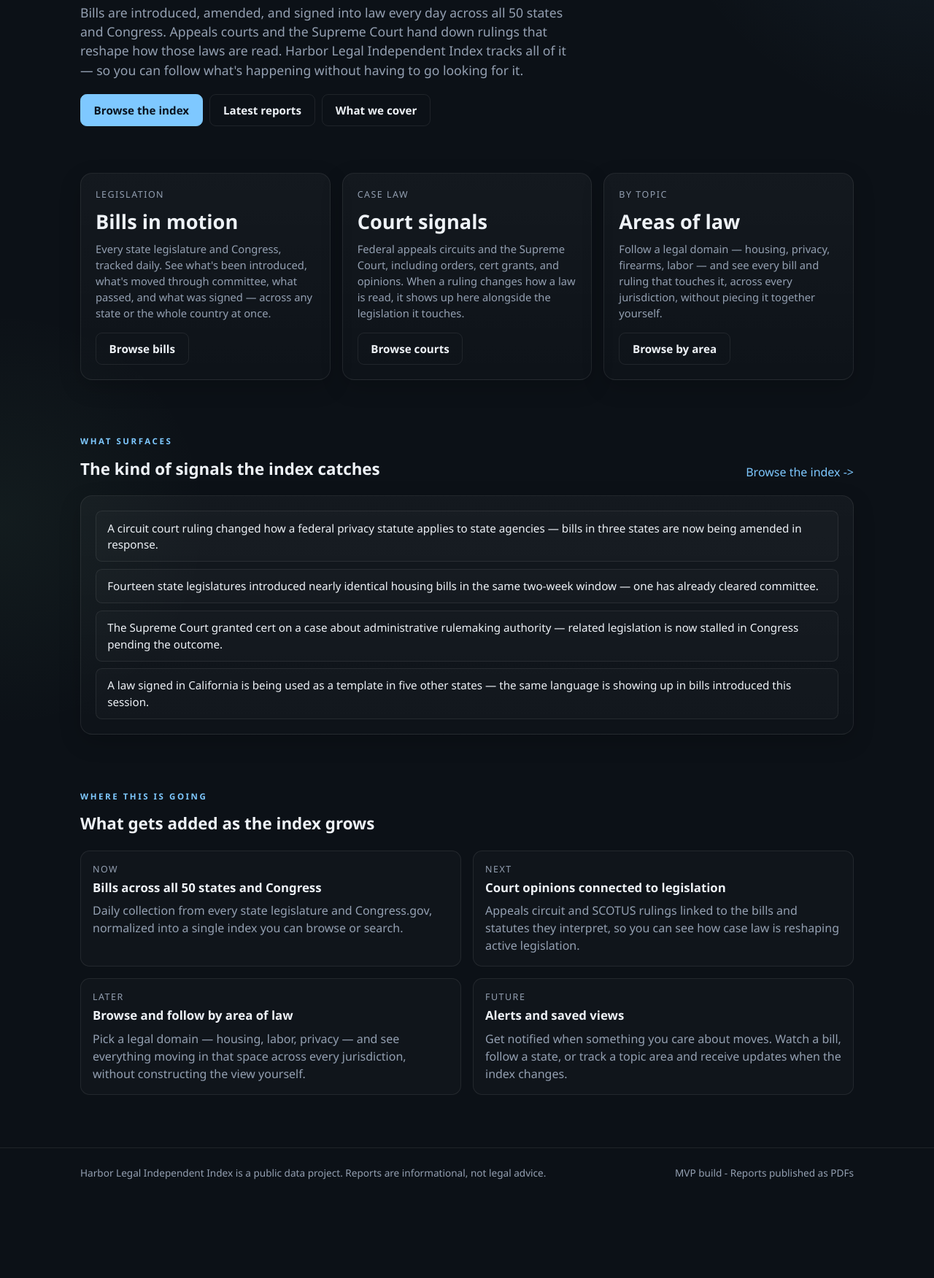
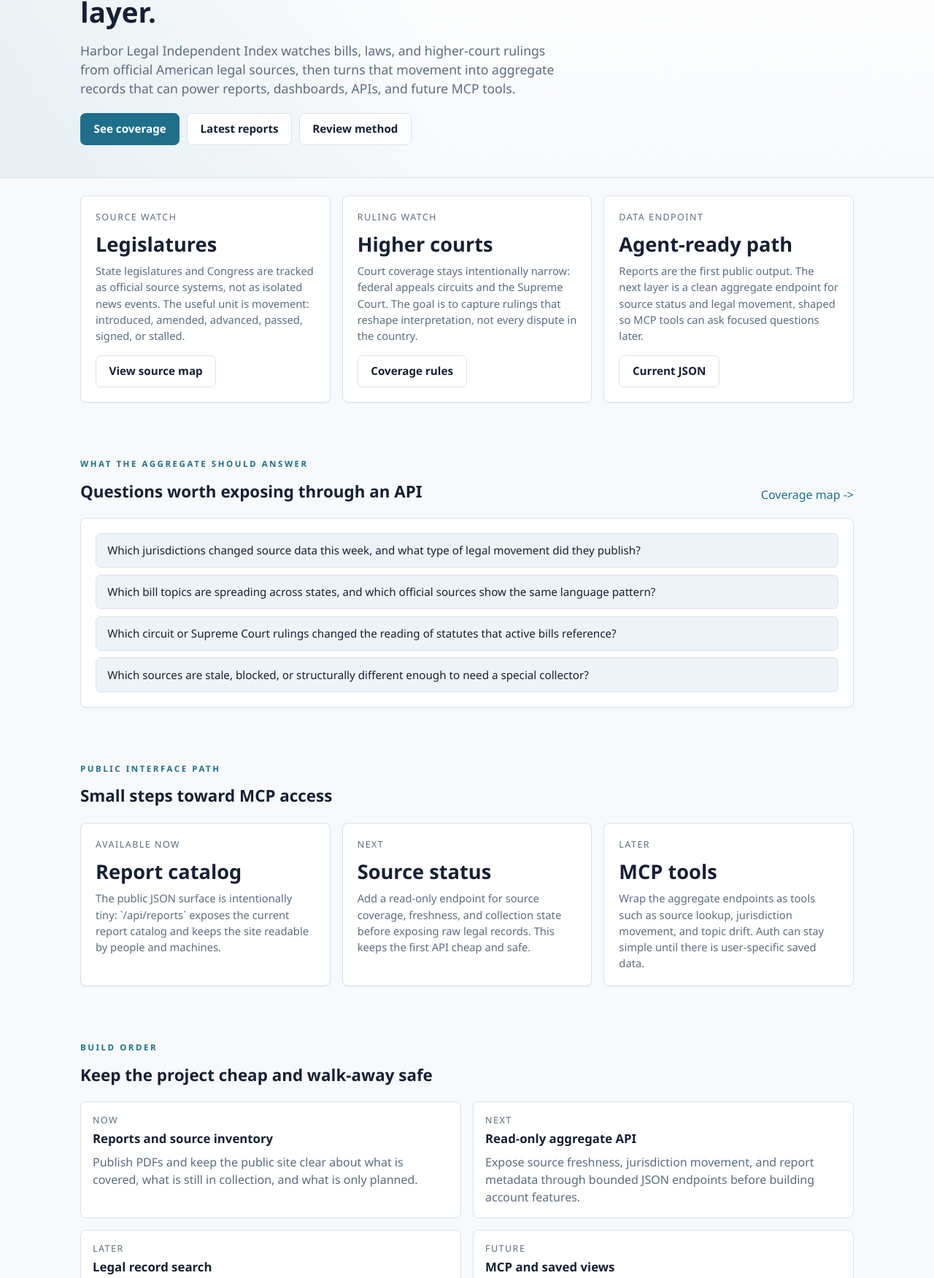
Before and after one commit to benjamin-mcdaniel/hlii.net, an Astro site in the folder frontend/web/: page / in a window 1280 px wide. Shown: the part 216-1968 px from the top of the page at 73% size. Before the commit the page ends 1858 px from the top, so only its background shows below. Built offline with nearby package versions, Linux system fonts and the light colour scheme; Astro itself is replaced by a stand-in of ours.

Commit message:
Reposition HLII as legal source index

```diff
--- a/frontend/web/src/layouts/SiteLayout.astro
+++ b/frontend/web/src/layouts/SiteLayout.astro
@@ -9,7 +9,7 @@ interface Props {
 
 const {
   title,
-  description = "Harbor Legal Independent Index surfaces bills and court rulings across all 50 states and federal courts — so you can see what's happening in American law without having to go looking for it.",
+  description = "Harbor Legal Independent Index tracks American legal-source movement across legislatures and higher courts, then packages the aggregate record for reports, APIs, and future MCP access.",
   activeNav
 } = Astro.props;
 ---
@@ -33,7 +33,7 @@ const {
         </a>
         <nav class="nav-links">
           <a href="/" class:list={{ active: activeNav === "home" }}>Overview</a>
-          <a href="/search/" class:list={{ active: activeNav === "browse" }}>Browse</a>
+          <a href="/search/" class:list={{ active: activeNav === "browse" }}>Coverage</a>
           <a href="/reports/" class:list={{ active: activeNav === "reports" }}>Reports</a>
           <a href="/method/" class:list={{ active: activeNav === "method" }}>Method</a>
         </nav>
@@ -46,8 +46,8 @@ const {
 
     <footer class="site-footer">
       <div class="container">
-        <span>Harbor Legal Independent Index is a public data project. Reports are informational, not legal advice.</span>
-        <span>MVP build - Reports published as PDFs</span>
+        <span>Harbor Legal Independent Index is an aggregate public-record project. Nothing here is legal advice.</span>
+        <span>MVP build: reports now, public data endpoint next, MCP access later.</span>
       </div>
     </footer>
   </body>
--- a/frontend/web/src/pages/index.astro
+++ b/frontend/web/src/pages/index.astro
@@ -5,18 +5,17 @@ import SiteLayout from "../layouts/SiteLayout.astro";
 <SiteLayout title="Harbor Legal Independent Index" activeNav="home">
   <section class="hero">
     <div class="container">
-      <p class="eyebrow">Public preview</p>
-      <h1>See what's moving in American law, right now.</h1>
+      <p class="eyebrow">Aggregate legal-source intelligence</p>
+      <h1>Track the public record of American law as one data layer.</h1>
       <p class="lead">
-        Bills are introduced, amended, and signed into law every day across all 50 states and
-        Congress. Appeals courts and the Supreme Court hand down rulings that reshape how those
-        laws are read. Harbor Legal Independent Index tracks all of it — so you can follow what's
-        happening without having to go looking for it.
+        Harbor Legal Independent Index watches bills, laws, and higher-court rulings from official
+        American legal sources, then turns that movement into aggregate records that can power
+        reports, dashboards, APIs, and future MCP tools.
       </p>
       <div class="btn-row">
-        <a class="btn btn-accent" href="/search/">Browse the index</a>
+        <a class="btn btn-accent" href="/search/">See coverage</a>
         <a class="btn btn-outline" href="/reports/">Latest reports</a>
-        <a class="btn btn-outline" href="/method/">What we cover</a>
+        <a class="btn btn-outline" href="/method/">Review method</a>
       </div>
     </div>
   </section>
@@ -25,39 +24,38 @@ import SiteLayout from "../layouts/SiteLayout.astro";
     <div class="container">
       <div class="grid grid-3">
         <article class="surface">
-          <div class="card-label">Legislation</div>
-          <div class="card-value">Bills in motion</div>
+          <div class="card-label">Source watch</div>
+          <div class="card-value">Legislatures</div>
           <p class="card-copy">
-            Every state legislature and Congress, tracked daily. See what's been introduced,
-            what's moved through committee, what passed, and what was signed — across any
-            state or the whole country at once.
+            State legislatures and Congress are tracked as official source systems, not as isolated
+            news events. The useful unit is movement: introduced, amended, advanced, passed, signed,
+            or stalled.
           </p>
           <div class="card-actions">
-            <a class="btn btn-outline" href="/search/">Browse bills</a>
+            <a class="btn btn-outline" href="/search/">View source map</a>
           </div>
         </article>
         <article class="surface">
-          <div class="card-label">Case law</div>
-          <div class="card-value">Court signals</div>
+          <div class="card-label">Ruling watch</div>
+          <div class="card-value">Higher courts</div>
           <p class="card-copy">
-            Federal appeals circuits and the Supreme Court, including orders, cert grants, and
-            opinions. When a ruling changes how a law is read, it shows up here alongside the
-            legislation it touches.
+            Court coverage stays intentionally narrow: federal appeals circuits and the Supreme
+            Court. The goal is to capture rulings that reshape interpretation, not every dispute in
+            the country.
           </p>
           <div class="card-actions">
-            <a class="btn btn-outline" href="/search/">Browse courts</a>
+            <a class="btn btn-outline" href="/method/">Coverage rules</a>
           </div>
         </article>
         <article class="surface">
-          <div class="card-label">By topic</div>
-          <div class="card-value">Areas of law</div>
+          <div class="card-label">Data endpoint</div>
+          <div class="card-value">Agent-ready path</div>
           <p class="card-copy">
-            Follow a legal domain — housing, privacy, firearms, labor — and see every bill and
-            ruling that touches it, across every jurisdiction, without piecing it together
-            yourself.
+            Reports are the first public output. The next layer is a clean aggregate endpoint for
+            source status and legal movement, shaped so MCP tools can ask focused questions later.
           </p>
           <div class="card-actions">
-            <a class="btn btn-outline" href="/search/">Browse by area</a>
+            <a class="btn btn-outline" href="/api/reports">Current JSON</a>
           </div>
         </article>
       </div>
@@ -68,17 +66,17 @@ import SiteLayout from "../layouts/SiteLayout.astro";
     <div class="container">
       <div class="section-head">
         <div>
-          <p class="eyebrow">What surfaces</p>
-          <h2>The kind of signals the index catches</h2>
+          <p class="eyebrow">What the aggregate should answer</p>
+          <h2>Questions worth exposing through an API</h2>
         </div>
-        <a href="/search/">Browse the index -&gt;</a>
+        <a href="/search/">Coverage map -&gt;</a>
       </div>
       <div class="surface">
         <div class="signal-stack">
-          <div class="signal-item">A circuit court ruling changed how a federal privacy statute applies to state agencies — bills in three states are now being amended in response.</div>
-          <div class="signal-item">Fourteen state legislatures introduced nearly identical housing bills in the same two-week window — one has already cleared committee.</div>
-          <div class="signal-item">The Supreme Court granted cert on a case about administrative rulemaking authority — related legislation is now stalled in Congress pending the outcome.</div>
-          <div class="signal-item">A law signed in California is being used as a template in five other states — the same language is showing up in bills introduced this session.</div>
+          <div class="signal-item">Which jurisdictions changed source data this week, and what type of legal movement did they publish?</div>
+          <div class="signal-item">Which bill topics are spreading across states, and which official sources show the same language pattern?</div>
+          <div class="signal-item">Which circuit or Supreme Court rulings changed the reading of statutes that active bills reference?</div>
+          <div class="signal-item">Which sources are stale, blocked, or structurally different enough to need a special collector?</div>
         </div>
       </div>
     </div>
@@ -88,30 +86,67 @@ import SiteLayout from "../layouts/SiteLayout.astro";
     <div class="container">
       <div class="section-head">
         <div>
-          <p class="eyebrow">Where this is going</p>
-          <h2>What gets added as the index grows</h2>
+          <p class="eyebrow">Public interface path</p>
+          <h2>Small steps toward MCP access</h2>
+        </div>
+      </div>
+      <div class="grid grid-3">
+        <article class="surface">
+          <div class="card-label">Available now</div>
+          <div class="card-value">Report catalog</div>
+          <p class="card-copy">
+            The public JSON surface is intentionally tiny: `/api/reports` exposes the current report
+            catalog and keeps the site readable by people and machines.
+          </p>
+        </article>
+        <article class="surface">
+          <div class="card-label">Next</div>
+          <div class="card-value">Source status</div>
+          <p class="card-copy">
+            Add a read-only endpoint for source coverage, freshness, and collection state before
+            exposing raw legal records. This keeps the first API cheap and safe.
+          </p>
+        </article>
+        <article class="surface">
+          <div class="card-label">Later</div>
+          <div class="card-value">MCP tools</div>
+          <p class="card-copy">
+            Wrap the aggregate endpoints as tools such as source lookup, jurisdiction movement, and
+            topic drift. Auth can stay simple until there is user-specific saved data.
+          </p>
+        </article>
+      </div>
+    </div>
+  </section>
+
+  <section>
+    <div class="container">
+      <div class="section-head">
+        <div>
+          <p class="eyebrow">Build order</p>
+          <h2>Keep the project cheap and walk-away safe</h2>
         </div>
       </div>
       <div class="roadmap-grid">
         <article class="roadmap-step">
           <div class="card-label">Now</div>
-          <h3>Bills across all 50 states and Congress</h3>
-          <p>Daily collection from every state legislature and Congress.gov, normalized into a single index you can browse or search.</p>
+          <h3>Reports and source inventory</h3>
+          <p>Publish PDFs and keep the public site clear about what is covered, what is still in collection, and what is only planned.</p>
         </article>
         <article class="roadmap-step">
           <div class="card-label">Next</div>
-          <h3>Court opinions connected to legislation</h3>
-          <p>Appeals circuit and SCOTUS rulings linked to the bills and statutes they interpret, so you can see how case law is reshaping active legislation.</p>
+          <h3>Read-only aggregate API</h3>
+          <p>Expose source freshness, jurisdiction movement, and report metadata through bounded JSON endpoints before building account features.</p>
         </article>
         <article class="roadmap-step">
           <div class="card-label">Later</div>
-          <h3>Browse and follow by area of law</h3>
-          <p>Pick a legal domain — housing, labor, privacy — and see everything moving in that space across every jurisdiction, without constructing the view yourself.</p>
+          <h3>Legal record search</h3>
+          <p>Let users query bills, laws, and higher-court rulings once the stored data model is stable enough to support it honestly.</p>
         </article>
         <article class="roadmap-step">
           <div class="card-label">Future</div>
-          <h3>Alerts and saved views</h3>
-          <p>Get notified when something you care about moves. Watch a bill, follow a state, or track a topic area and receive updates when the index changes.</p>
+          <h3>MCP and saved views</h3>
+          <p>Open machine access first for aggregate public data, then add private saved views only when there is a real user need.</p>
         </article>
       </div>
     </div>
--- a/frontend/web/src/styles/global.css
+++ b/frontend/web/src/styles/global.css
@@ -1,15 +1,15 @@
 :root {
-  --bg: #0c1117;
-  --panel: #131a23;
-  --panel-soft: #1a2330;
-  --ink: #eef2f7;
-  --muted: #94a0b2;
-  --line: rgba(255, 255, 255, 0.08);
-  --accent: #7ec8ff;
-  --accent-deep: #5aa9e6;
-  --warm: #ffbf73;
-  --risk: #ff8f8f;
-  --gain: #8fe3a5;
+  --bg: #f7f9fb;
+  --panel: #ffffff;
+  --panel-soft: #eef3f7;
+  --ink: #172033;
+  --muted: #5d6b7f;
+  --line: #d9e1ea;
+  --accent: #1f6f8b;
+  --accent-deep: #164e63;
+  --warm: #8a5a12;
+  --risk: #a23b3b;
+  --gain: #21734f;
 }
 
 * {
@@ -23,10 +23,7 @@ body {
 }
 
 body {
-  background:
-    radial-gradient(circle at top right, rgba(126, 200, 255, 0.08), transparent 24rem),
-    radial-gradient(circle at left center, rgba(143, 227, 165, 0.05), transparent 18rem),
-    var(--bg);
+  background: var(--bg);
   color: var(--ink);
   font-family: "Segoe UI", "Helvetica Neue", system-ui, sans-serif;
   line-height: 1.5;
@@ -50,7 +47,7 @@ a:hover {
 
 .site-header {
   border-bottom: 1px solid var(--line);
-  background: linear-gradient(180deg, rgba(255, 255, 255, 0.02), transparent);
+  background: rgba(255, 255, 255, 0.92);
 }
 
 .site-header .container {
@@ -107,7 +104,11 @@ a:hover {
 }
 
 .hero {
-  padding: 3rem 0 2.5rem;
+  padding: 3.5rem 0 2.75rem;
+  border-bottom: 1px solid var(--line);
+  background:
+    linear-gradient(90deg, rgba(31, 111, 139, 0.08), transparent 48%),
+    linear-gradient(180deg, #ffffff, var(--bg));
 }
 
 .eyebrow {
@@ -134,7 +135,7 @@ a:hover {
 .btn {
   display: inline-block;
   padding: 0.6rem 1.1rem;
-  border-radius: 0.55rem;
+  border-radius: 0.45rem;
   font-weight: 600;
   font-size: 0.95rem;
   border: 1px solid transparent;
@@ -144,18 +145,18 @@ a:hover {
 
 .btn-accent {
   background: var(--accent);
-  color: #0a1320;
+  color: #ffffff;
   border-color: var(--accent);
 }
 
 .btn-accent:hover {
   background: var(--accent-deep);
   border-color: var(--accent-deep);
-  color: #0a1320;
+  color: #ffffff;
 }
 
 .btn-outline {
-  background: transparent;
+  background: var(--panel);
   color: var(--ink);
   border-color: var(--line);
 }
@@ -191,11 +192,11 @@ section {
 }
 
 .surface {
-  background: linear-gradient(180deg, rgba(255, 255, 255, 0.035), rgba(255, 255, 255, 0.012));
+  background: var(--panel);
   border: 1px solid var(--line);
-  border-radius: 1rem;
+  border-radius: 0.5rem;
   padding: 1.25rem;
-  box-shadow: 0 10px 30px rgba(0, 0, 0, 0.18);
+  box-shadow: 0 1px 2px rgba(23, 32, 51, 0.05);
 }
 
 .grid {
@@ -256,8 +257,8 @@ section {
 .signal-item {
   padding: 0.7rem 0.95rem;
   border: 1px solid var(--line);
-  border-radius: 0.55rem;
-  background: rgba(255, 255, 255, 0.02);
+  border-radius: 0.45rem;
+  background: var(--panel-soft);
   font-size: 0.95rem;
 }
 
@@ -273,8 +274,8 @@ section {
   gap: 1rem;
   padding: 0.9rem 1rem;
   border: 1px solid var(--line);
-  border-radius: 0.6rem;
-  background: rgba(255, 255, 255, 0.02);
+  border-radius: 0.5rem;
+  background: var(--panel);
   flex-wrap: wrap;
 }
 
@@ -297,8 +298,8 @@ section {
 
 .viewer-shell {
   border: 1px solid var(--line);
-  border-radius: 0.8rem;
-  background: rgba(0, 0, 0, 0.3);
+  border-radius: 0.5rem;
+  background: var(--panel);
   overflow: hidden;
 }
 
@@ -344,7 +345,7 @@ section {
 }
 
 #pdf-canvas-wrap {
-  background: #0a0f15;
+  background: var(--panel-soft);
   padding: 1rem;
   display: flex;
   justify-content: center;
@@ -387,9 +388,9 @@ section {
 
 .roadmap-step {
   border: 1px solid var(--line);
-  border-radius: 0.8rem;
+  border-radius: 0.5rem;
   padding: 1rem;
-  background: rgba(255, 255, 255, 0.02);
+  background: var(--panel);
 }
 
 .roadmap-step h3 {
@@ -417,7 +418,7 @@ section {
   padding: 0.35rem 0.7rem;
   color: var(--muted);
   font-size: 0.85rem;
-  background: rgba(255, 255, 255, 0.02);
+  background: var(--panel);
 }
 
 .not-found {
```
Also changed, not shown: frontend/web/src/pages/method.astro (+22 -27 lines), frontend/web/src/pages/reports.astro (+5 -5 lines), frontend/web/src/pages/search.astro (+42 -44 lines), .interface-design/system.md (added), README.md, 1 other file.
